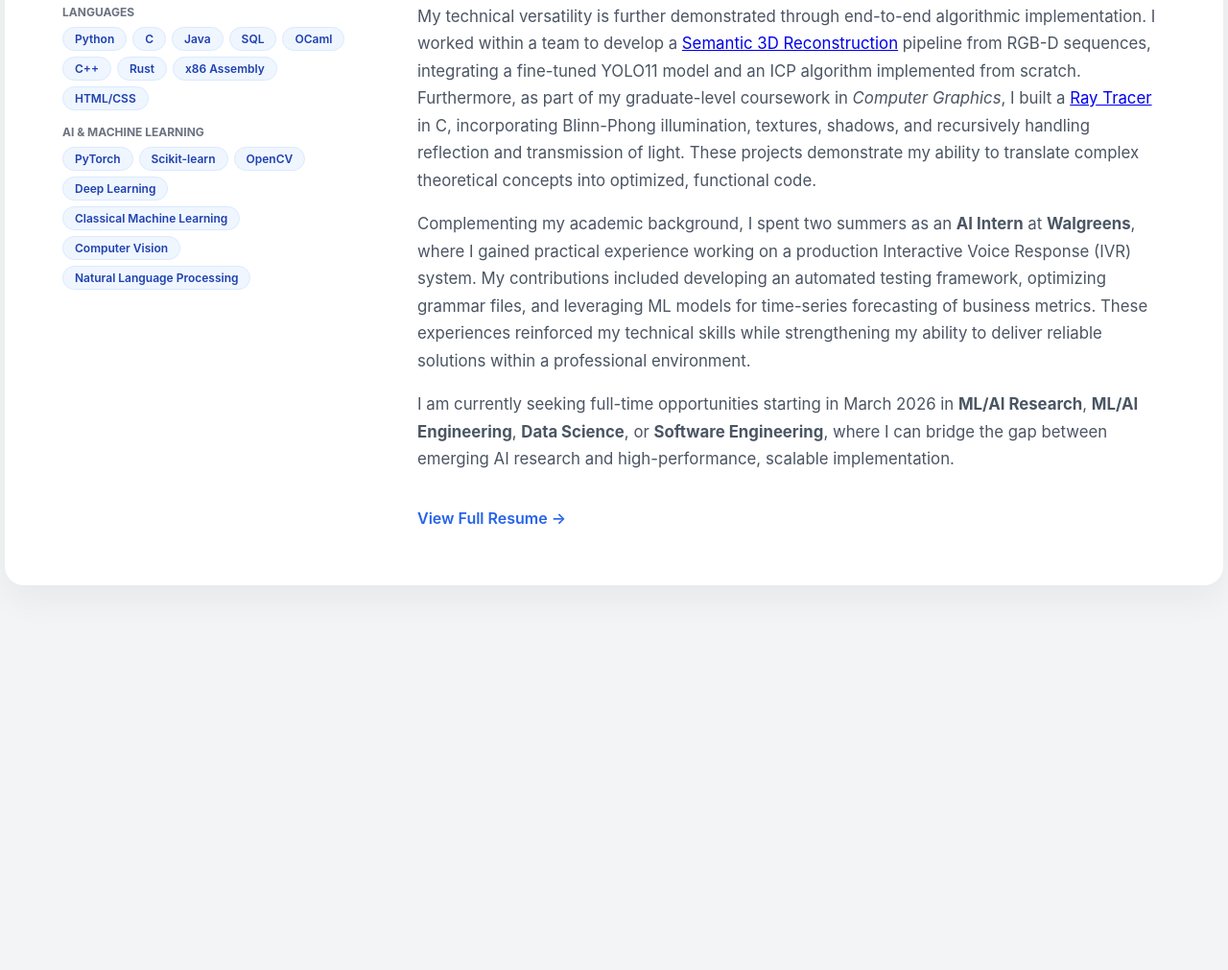
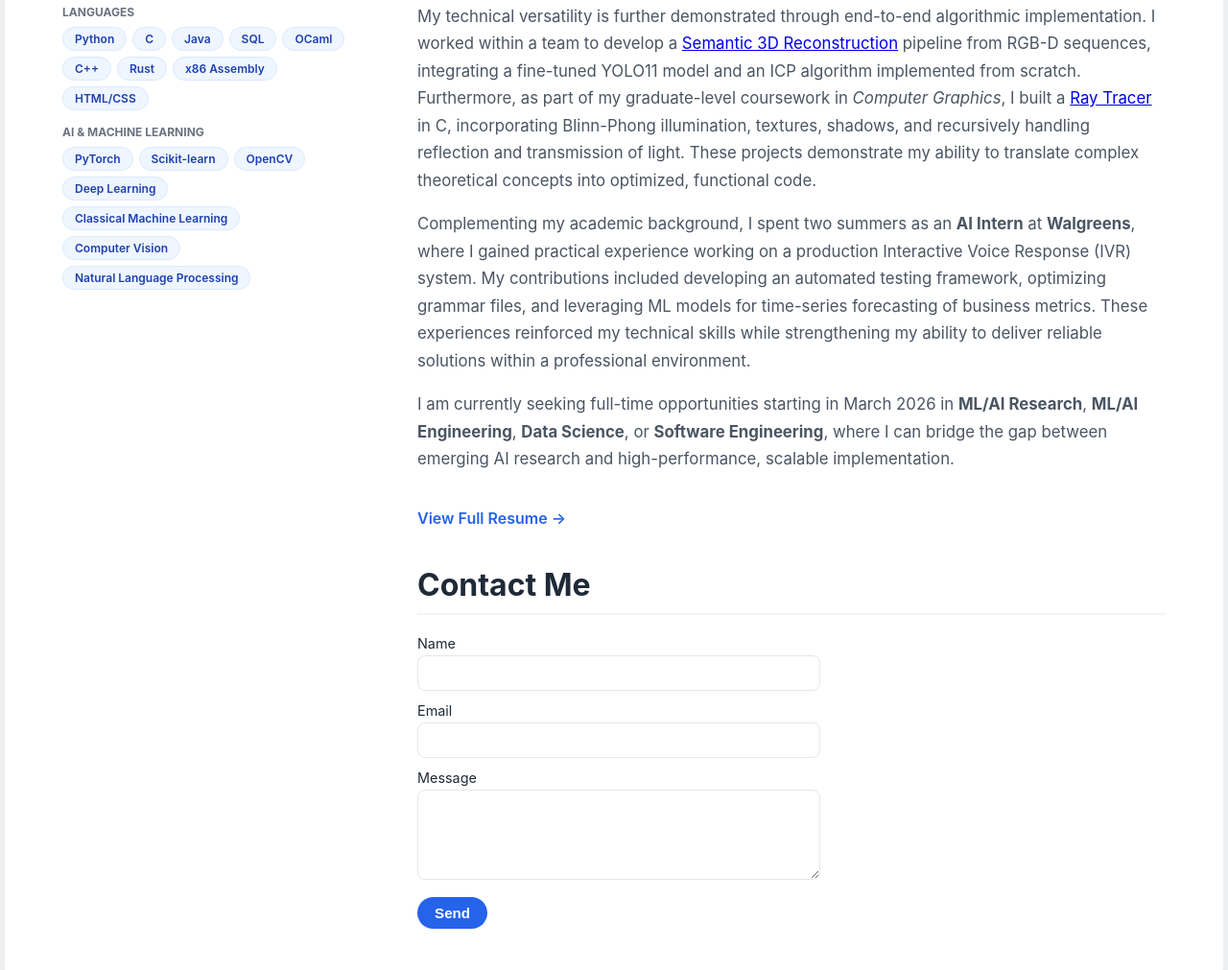
Before and after one commit to aaditmunjal/aaditmunjal.github.io, a plain HTML site: page index.html in a window 1280 px wide. Shown: the part 546-1557 px from the top of the page at 96% size. Before the commit the page ends 1196 px from the top, so only its background shows below. Drawn offline with Linux system fonts and the light colour scheme.

Commit message:
Added Contact Me section

```diff
--- a/index.html
+++ b/index.html
@@ -176,6 +176,61 @@
             margin-right: auto;
         }
 
+        .contact-section {
+            margin-top: 40px;
+        }
+
+        .contact-form {
+            display: flex;
+            flex-direction: column;
+            gap: 12px;
+            max-width: 420px;
+        }
+
+        .contact-form label {
+            font-size: 0.9rem;
+            color: var(--text-dark);
+            display: flex;
+            flex-direction: column;
+            gap: 4px;
+        }
+
+        .contact-form input,
+        .contact-form textarea {
+            padding: 8px 10px;
+            border-radius: 8px;
+            border: 1px solid #e5e7eb;
+            font-family: inherit;
+            font-size: 0.95rem;
+            resize: vertical;
+        }
+
+        .contact-form input:focus,
+        .contact-form textarea:focus {
+            outline: none;
+            border-color: var(--primary-color);
+            box-shadow: 0 0 0 1px rgba(37, 99, 235, 0.12);
+        }
+
+        .contact-form button {
+            margin-top: 6px;
+            align-self: flex-start;
+            background-color: var(--primary-color);
+            color: white;
+            border: none;
+            padding: 8px 18px;
+            border-radius: 999px;
+            font-size: 0.95rem;
+            font-weight: 600;
+            cursor: pointer;
+            transition: background-color 0.15s ease, transform 0.1s ease;
+        }
+
+        .contact-form button:hover {
+            background-color: #1d4ed8;
+            transform: translateY(-1px);
+        }
+
     </style>
 </head>
 
@@ -257,6 +312,30 @@
         </p>
 
         <a href="resume.pdf" class="resume-link">View Full Resume &rarr;</a>
+
+        <div class="contact-section">
+            <h1>Contact Me</h1>
+            <form
+                class="contact-form"
+                action="https://formspree.io/f/meelpker"
+                method="POST"
+            >
+                <label>
+                    Name
+                    <input type="text" name="name" required>
+                </label>
+                <label>
+                    Email
+                    <input type="email" name="_replyto" required>
+                </label>
+                <label>
+                    Message
+                    <textarea name="message" rows="4" required></textarea>
+                </label>
+                <button type="submit">Send</button>
+            </form>
+        </div>
+
         </div>
     </div>
 
```
